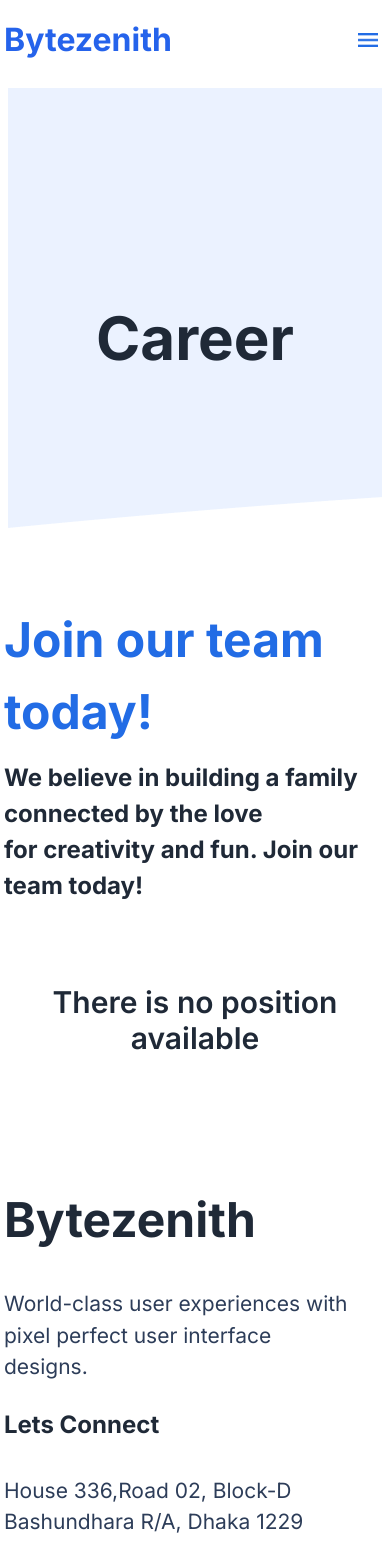
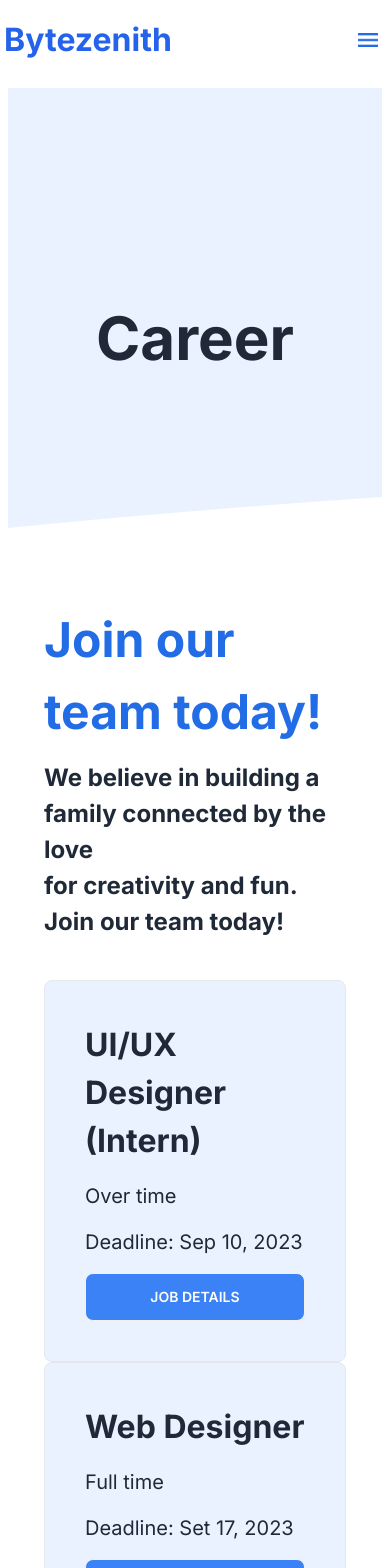
Before and after one commit to Mehetaj/agnc, a Next.js app: page /career in a window 390 px wide. Shown: the top 1568 px of the page. Built offline with nearby package versions, Linux system fonts and the light colour scheme.

Commit message:
remove portfolio route

```diff
--- a/src/app/Components/Career/Career_intro/Career_intro.tsx
+++ b/src/app/Components/Career/Career_intro/Career_intro.tsx
@@ -2,7 +2,7 @@
 
 const Career_intro = () => {
     return (
-        <div className='font-bold'>
+        <div className='font-bold px-10'>
             <h1 className='text-[48px] my-3 text-[#226CE5]'>Join our team today!</h1>
             <p className='text-[24px] '>We believe in building a family connected by the love <br /> for creativity and fun. Join our team today!</p>
         </div>
--- a/src/app/Components/Career/Jobs/Jobs.tsx
+++ b/src/app/Components/Career/Jobs/Jobs.tsx
@@ -14,9 +14,9 @@
   };
 
   return (
-    <div className={`${data.length == 0 ? '' : '"grid grid-cols-1 gap-8 mt-10 mb-36 md:grid-cols-2"'}`}>
+    <div className={`grid grid-cols-1  mt-10 mb-36 md:grid-cols-2 px-10`}>
       {
-        data.length == 0 ? <h1 className="text-center my-20 text-3xl font-semibold">There is no position available</h1> : data.map((d, i) => {
+        data.map((d, i) => {
           return (
             <div
               key={i}
--- a/src/app/Components/Career/Jobs_modal/Jobs_modal.tsx
+++ b/src/app/Components/Career/Jobs_modal/Jobs_modal.tsx
@@ -33,9 +33,7 @@
             </form>
           </div>
           <h3 className="font-bold text-lg">{item?.name}</h3>
-          <p className="py-4">
-            Press ESC key or click the button below to close
-          </p>
+          <h1 className="text-center my-20 text-3xl font-semibold">There is no position available</h1>
         </div>
       </dialog>
     </div>
--- a/src/app/FakeData/Jobs.ts
+++ b/src/app/FakeData/Jobs.ts
@@ -6,16 +6,16 @@
 }
 
 export const jobs_data: data[] = [
-    // {
-    //     id: 1,
-    //     name: "UI/UX Designer (Intern)",
-    //     type: "Over time",
-    //     deadline: "Sep 10, 2023"
-    // },
-    // {
-    //     id: 2,
-    //     name: "Web Designer",
-    //     type: "Full time",
-    //     deadline: "Set 17, 2023"
-    // },
+    {
+        id: 1,
+        name: "UI/UX Designer (Intern)",
+        type: "Over time",
+        deadline: "Sep 10, 2023"
+    },
+    {
+        id: 2,
+        name: "Web Designer",
+        type: "Full time",
+        deadline: "Set 17, 2023"
+    },
 ]
--- a/src/app/Shared/Navbar/Navbar.tsx
+++ b/src/app/Shared/Navbar/Navbar.tsx
@@ -27,7 +27,7 @@
   return (
     <div className=" mx-auto md:p-0 dark:bg-[#030C1A] ">
       <Component>
-        <nav className="w-full md:max-w-[1400px]">
+        <div className="w-full md:max-w-[1400px]">
           <div className="justify-between mx-auto  md:items-center md:flex">
             <div>
               <div className="flex items-center justify-between py-3 md:py-5 md:block">
@@ -93,7 +93,7 @@
               <Link href="/contact">Contact Us</Link>
             </button>
           </div>
-        </nav>
+        </div>
       </Component>
     </div>
   );
```
Also changed, not shown: src/app/api/v1/portfolio/route.ts (deleted), 1 other file (tests, documents, lock files or other folders).
